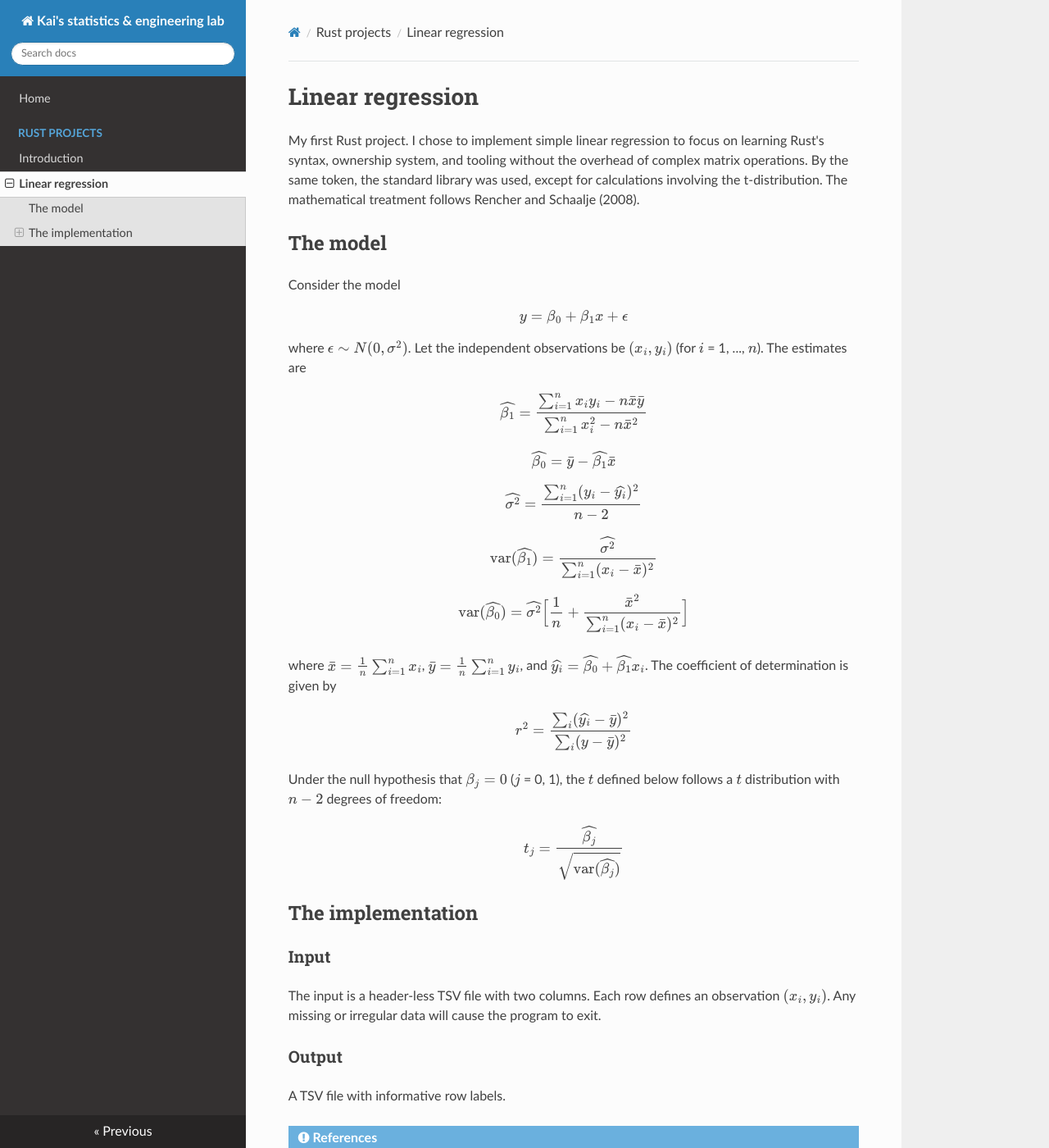
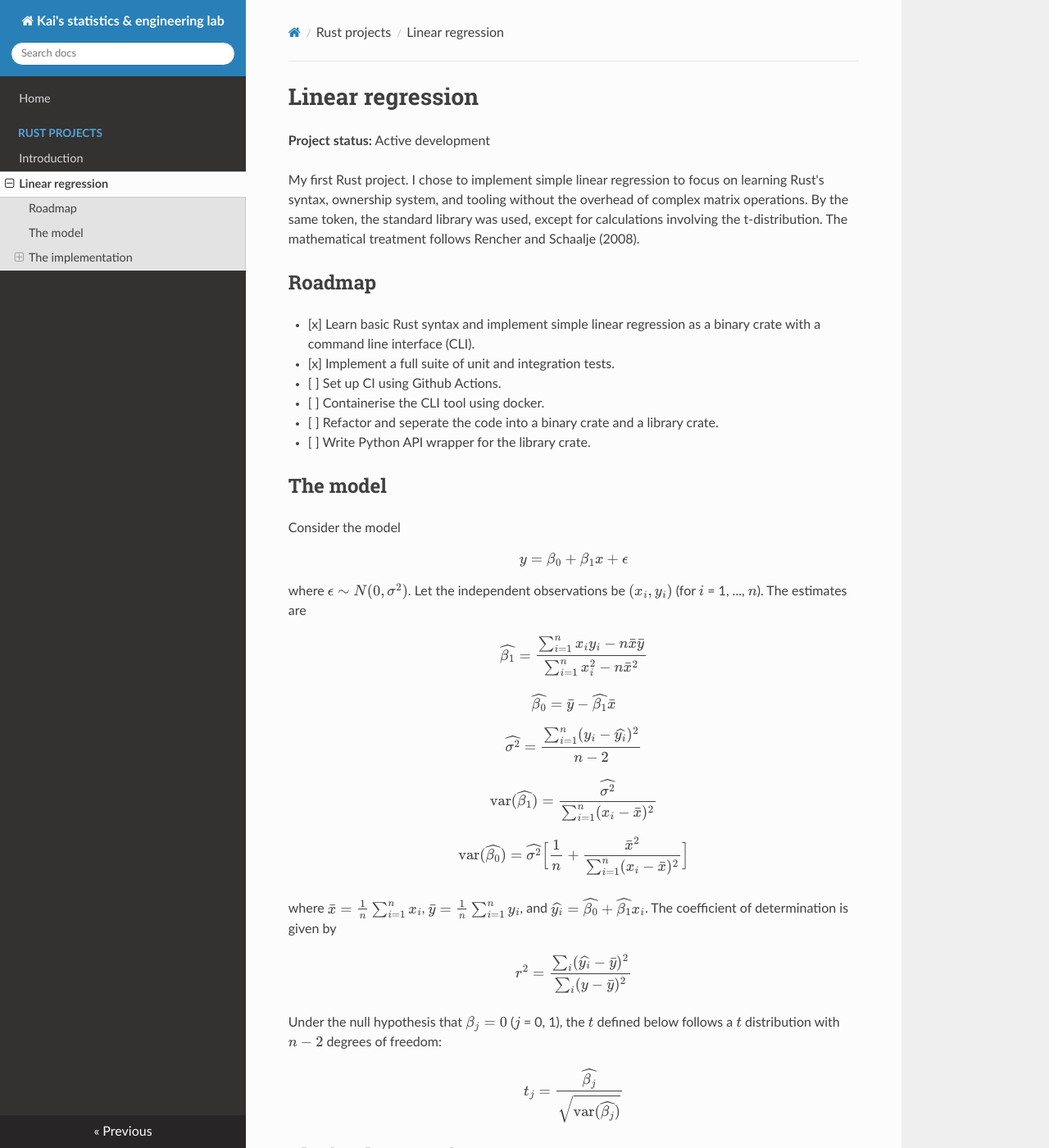
Before and after one commit to drkaizeng/statistics_and_engineering_lab, an MkDocs documentation site: the page built from docs/rust_projects/linear_regression.md, in a window 1280 px wide and 1400 px high. Shown: the whole window at 82% size. Built offline with MkDocs 1.6.1, drawn with Linux system fonts in a browser that asks for light colours; nearby versions of some CDN libraries.

Commit message:
Update docs

```diff
--- a/docs/rust_projects/linear_regression.md
+++ b/docs/rust_projects/linear_regression.md
@@ -1,5 +1,17 @@
 # Linear regression
+
+**Project status:** Active development
+
 My first Rust project. I chose to implement simple linear regression to focus on learning Rust's syntax, ownership system, and tooling without the overhead of complex matrix operations. By the same token, the standard library was used, except for calculations involving the t-distribution. The mathematical treatment follows Rencher and Schaalje (2008).
+
+
+## Roadmap
+- [x] Learn basic Rust syntax and implement simple linear regression as a binary crate with a command line interface (CLI).
+- [x] Implement a full suite of unit and integration tests.
+- [ ] Set up CI using Github Actions.
+- [ ] Containerise the CLI tool using docker.
+- [ ] Refactor and seperate the code into a binary crate and a library crate.
+- [ ] Write Python API wrapper for the library crate.
 
 ## The model
 Consider the model
@@ -36,11 +48,9 @@ $$
 
 
 ## The implementation
-### Input
-The input is a header-less TSV file with two columns. Each row defines an observation $(x_i, y_i)$. Any missing or irregular data will cause the program to exit.
-
-### Output
-A TSV file with informative row labels.
+### Input/output
+- The input is a header-less TSV file with two columns. Each row defines an observation $(x_i, y_i)$. Any missing or irregular data will cause the program to exit.
+- A TSV file with informative row labels.
 
 
 
```
